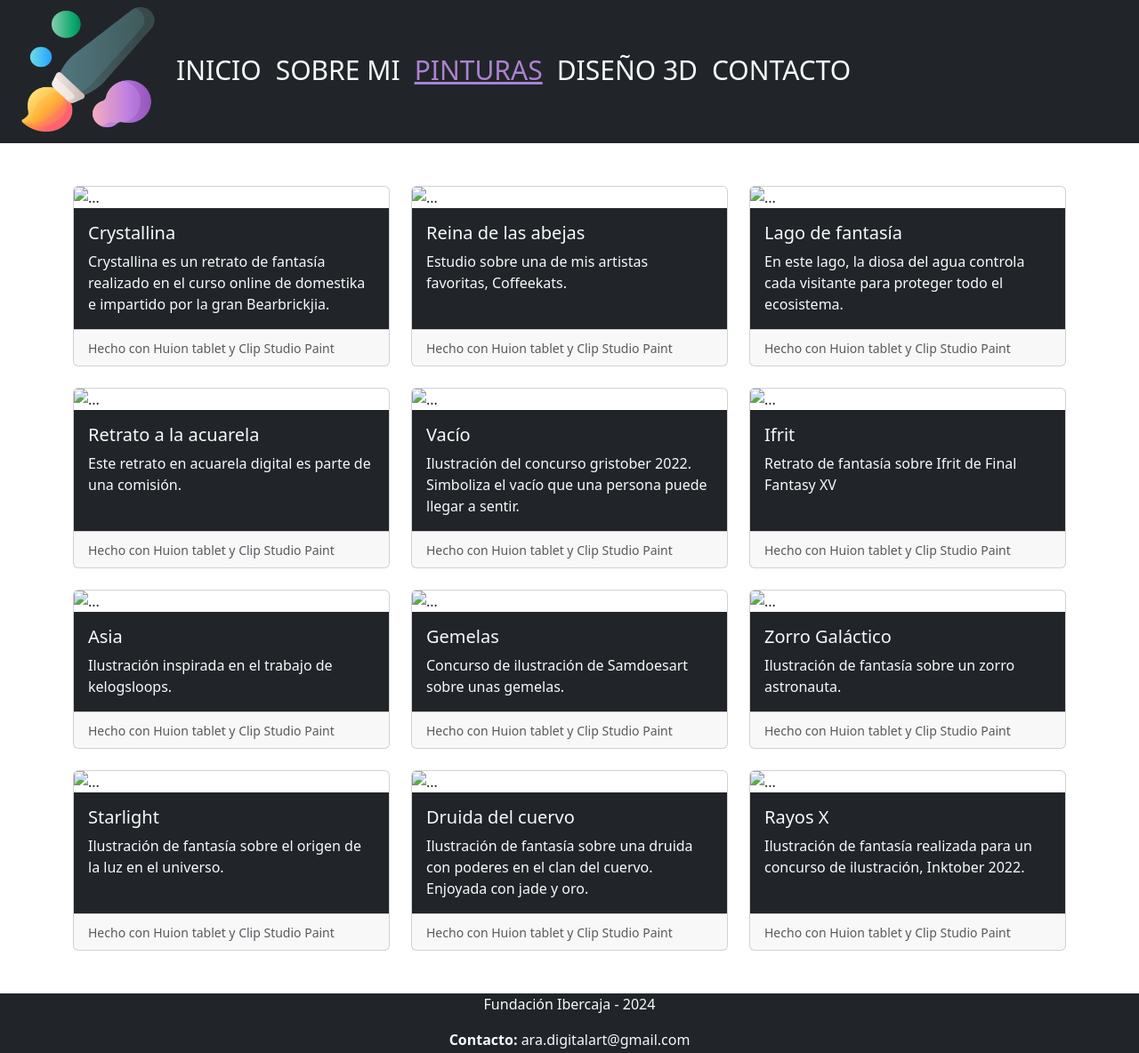
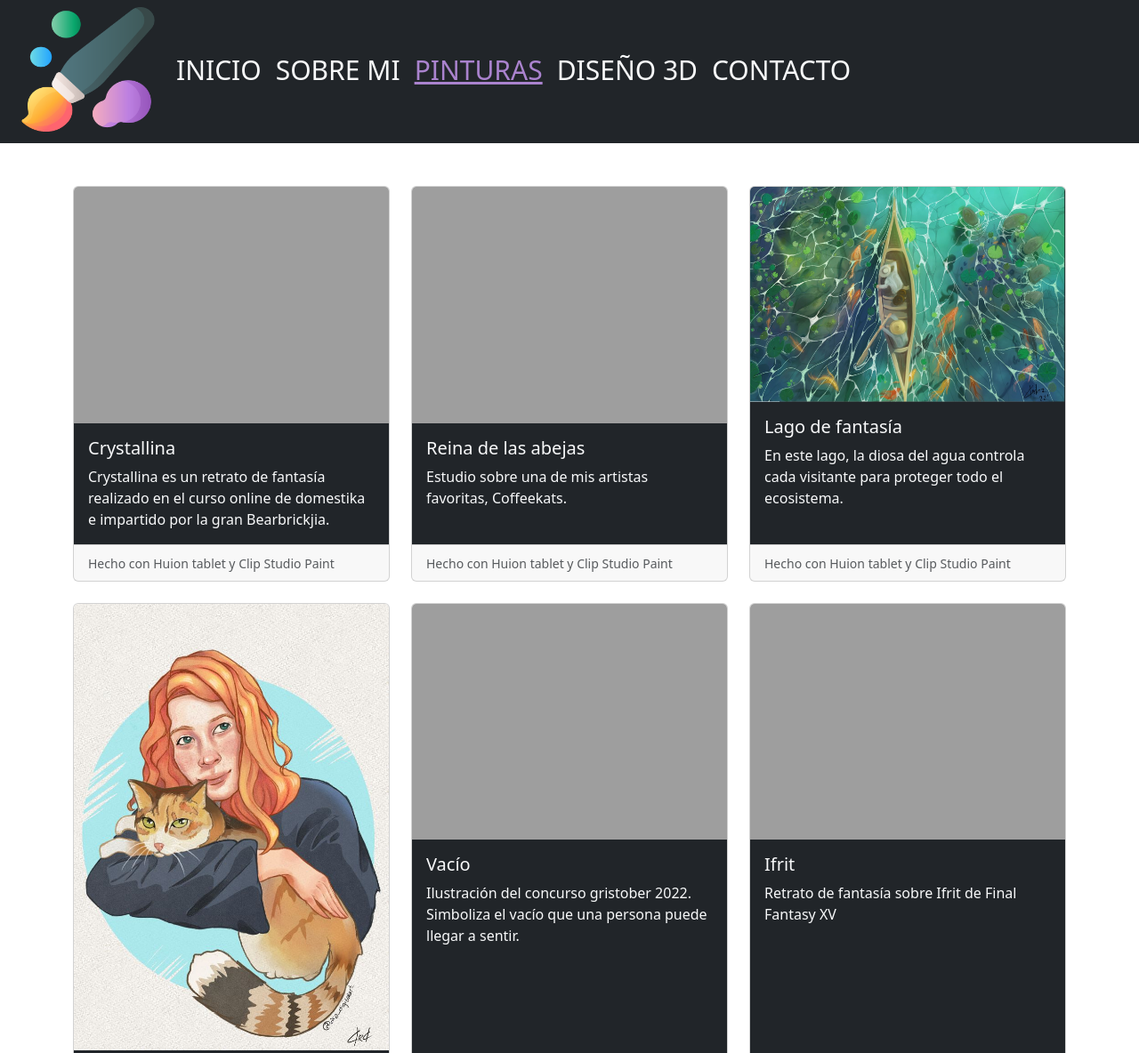
Before and after one commit to andrearoldandev/ara_digitalart, a plain HTML site: page src/views/pinturas.html in a window 1280 px wide. Shown: the part 229-1413 px from the top of the page at 89% size. Drawn offline with nearby package versions, Linux system fonts and the light colour scheme; the site is published under a folder, as on GitHub Pages, so addresses that start at the root find nothing.

Commit message:
Cambio rutas imagenes y boton formulario

```diff
--- a/src/estilos/style.css
+++ b/src/estilos/style.css
@@ -28,3 +28,8 @@ h1 {
     width: 550px !important;
     height: 600px !important;
 }
+
+.btn {
+    background-color: blueviolet !important;
+    border-color: blueviolet !important;
+}
--- a/src/views/pinturas.html
+++ b/src/views/pinturas.html
@@ -68,7 +68,7 @@
                 <div class="row row-cols-1 row-cols-md-3 g-4">
                     <div class="col">
                       <div class="card h-100">
-                        <img src="/src/img/PROYECTO FINAL.png" class="card-img-top" alt="...">
+                        <img src="../img/PROYECTO FINAL.png" class="card-img-top" alt="...">
                         <div class="card-body bg-dark text-light">
                           <h5 class="card-title">Crystallina</h5>
                           <p class="card-text">Crystallina es un retrato de fantasía realizado en el curso online de domestika e impartido por la gran Bearbrickjia.</p>
@@ -80,7 +80,7 @@
                     </div>
                     <div class="col">
                       <div class="card h-100">
-                        <img src="/src/img/abejita.png" class="card-img-top" alt="...">
+                        <img src="../img/abejita.png" class="card-img-top" alt="...">
                         <div class="card-body bg-dark text-light">
                           <h5 class="card-title">Reina de las abejas</h5>
                           <p class="card-text">Estudio sobre una de mis artistas favoritas, Coffeekats.</p>
@@ -92,7 +92,7 @@
                     </div>
                     <div class="col">
                       <div class="card h-100">
-                        <img src="/src/img/Captura.JPG" class="card-img-top" alt="...">
+                        <img src="../img/Captura.JPG" class="card-img-top" alt="...">
                         <div class="card-body bg-dark text-light">
                           <h5 class="card-title">Lago de fantasía</h5>
                           <p class="card-text">En este lago, la diosa del agua controla cada visitante para proteger todo el ecosistema.</p>
@@ -104,7 +104,7 @@
                     </div>
                     <div class="col">
                         <div class="card h-100">
-                          <img src="/src/img/Captura gemmeta.JPG" class="card-img-top" alt="...">
+                          <img src="../img/Captura gemmeta.JPG" class="card-img-top" alt="...">
                           <div class="card-body bg-dark text-light">
                             <h5 class="card-title">Retrato a la acuarela</h5>
                             <p class="card-text">Este retrato en acuarela digital es parte de una comisión.</p>
@@ -116,7 +116,7 @@
                       </div>
                       <div class="col">
                         <div class="card h-100">
-                          <img src="/src/img/EMPTY.png" class="card-img-top" alt="...">
+                          <img src="../img/EMPTY.png" class="card-img-top" alt="...">
                           <div class="card-body bg-dark text-light">
                             <h5 class="card-title">Vacío</h5>
                             <p class="card-text">Ilustración del concurso gristober 2022. Simboliza el vacío que una persona puede llegar a sentir.</p>
@@ -128,7 +128,7 @@
                       </div>
                       <div class="col">
                         <div class="card h-100">
-                          <img src="/src/img/ifrit editado.png" class="card-img-top" alt="...">
+                          <img src="../img/ifrit editado.png" class="card-img-top" alt="...">
                           <div class="card-body bg-dark text-light">
                             <h5 class="card-title">Ifrit</h5>
                             <p class="card-text">Retrato de fantasía sobre Ifrit de Final Fantasy XV</p>
@@ -140,7 +140,7 @@
                       </div>
                       <div class="col">
                         <div class="card h-100">
-                          <img src="/src/img/Illustration chica asia oro kelogsloops.png" class="card-img-top" alt="...">
+                          <img src="../img/Illustration chica asia oro kelogsloops.png" class="card-img-top" alt="...">
                           <div class="card-body bg-dark text-light">
                             <h5 class="card-title">Asia</h5>
                             <p class="card-text">Ilustración inspirada en el trabajo de kelogsloops.</p>
@@ -152,7 +152,7 @@
                       </div>
                       <div class="col">
                         <div class="card h-100">
-                          <img src="/src/img/Illustration dtiys samdoesart color.png" class="card-img-top" alt="...">
+                          <img src="../img/Illustration dtiys samdoesart color.png" class="card-img-top" alt="...">
                           <div class="card-body bg-dark text-light">
                             <h5 class="card-title">Gemelas</h5>
                             <p class="card-text">Concurso de ilustración de Samdoesart sobre unas gemelas.</p>
@@ -164,7 +164,7 @@
                       </div>
                       <div class="col">
                         <div class="card h-100">
-                          <img src="/src/img/Illustration final sin fndo.png" class="card-img-top" alt="...">
+                          <img src="../img/Illustration final sin fndo.png" class="card-img-top" alt="...">
                           <div class="card-body bg-dark text-light">
                             <h5 class="card-title">Zorro Galáctico</h5>
                             <p class="card-text">Ilustración de fantasía sobre un zorro astronauta.</p>
@@ -176,7 +176,7 @@
                       </div>
                       <div class="col">
                         <div class="card h-100">
-                          <img src="/src/img/STARLIGHT.png" class="card-img-top" alt="...">
+                          <img src="../img/STARLIGHT.png" class="card-img-top" alt="...">
                           <div class="card-body bg-dark text-light">
                             <h5 class="card-title">Starlight</h5>
                             <p class="card-text">Ilustración de fantasía sobre el origen de la luz en el universo.</p>
@@ -188,7 +188,7 @@
                       </div>
                       <div class="col">
                         <div class="card h-100">
-                          <img src="/src/img/WhatsApp Image 2022-10-08 at 19.35.01.jpeg" class="card-img-top" alt="...">
+                          <img src="../img/WhatsApp Image 2022-10-08 at 19.35.01.jpeg" class="card-img-top" alt="...">
                           <div class="card-body bg-dark text-light">
                             <h5 class="card-title">Druida del cuervo</h5>
                             <p class="card-text">Ilustración de fantasía sobre una druida con poderes en el clan del cuervo. Enjoyada con jade y oro.</p>
@@ -200,7 +200,7 @@
                       </div>
                       <div class="col">
                         <div class="card h-100">
-                          <img src="/src/img/x ray.png" class="card-img-top" alt="...">
+                          <img src="../img/x ray.png" class="card-img-top" alt="...">
                           <div class="card-body bg-dark text-light">
                             <h5 class="card-title">Rayos X</h5>
                             <p class="card-text">Ilustración de fantasía realizada para un concurso de ilustración, Inktober 2022.</p>
```
Also changed, not shown: src/views/contacto.html (+3 -0 lines), src/views/diseno_3d.html (+8 -8 lines).
